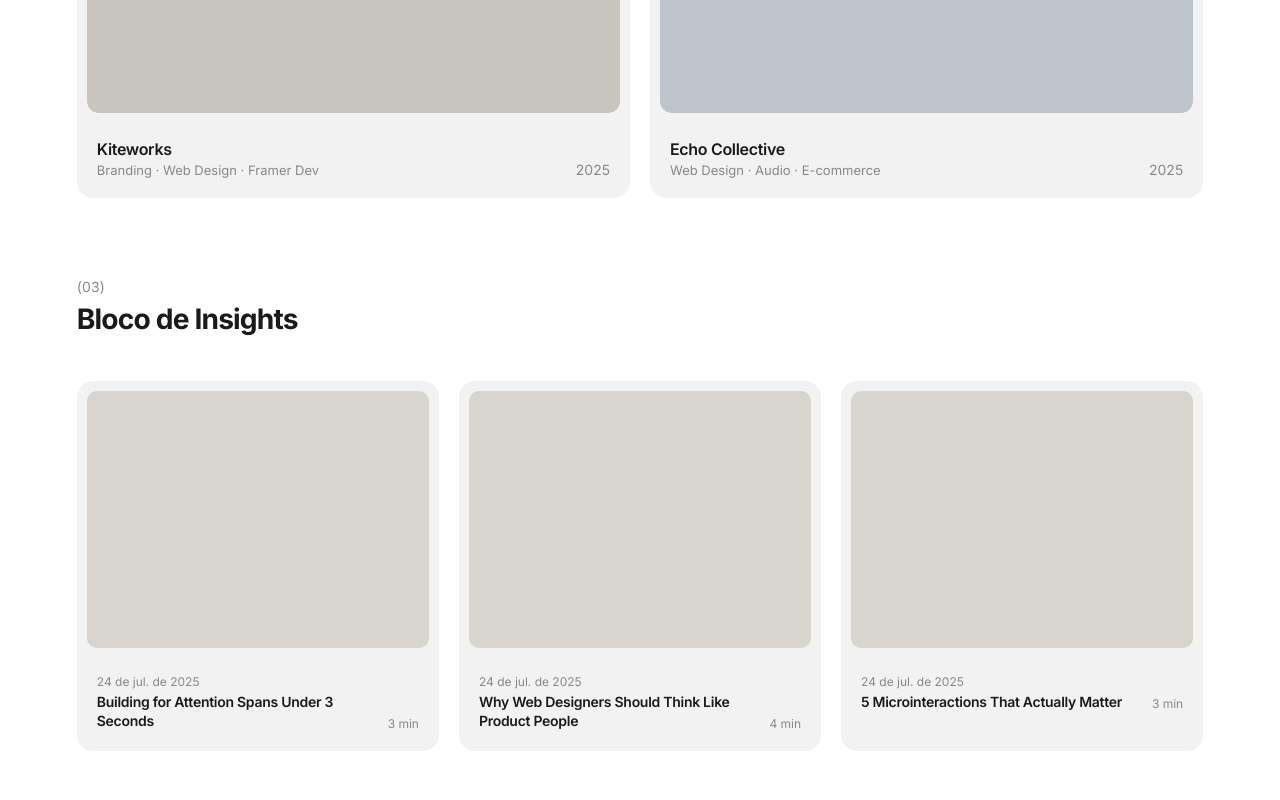
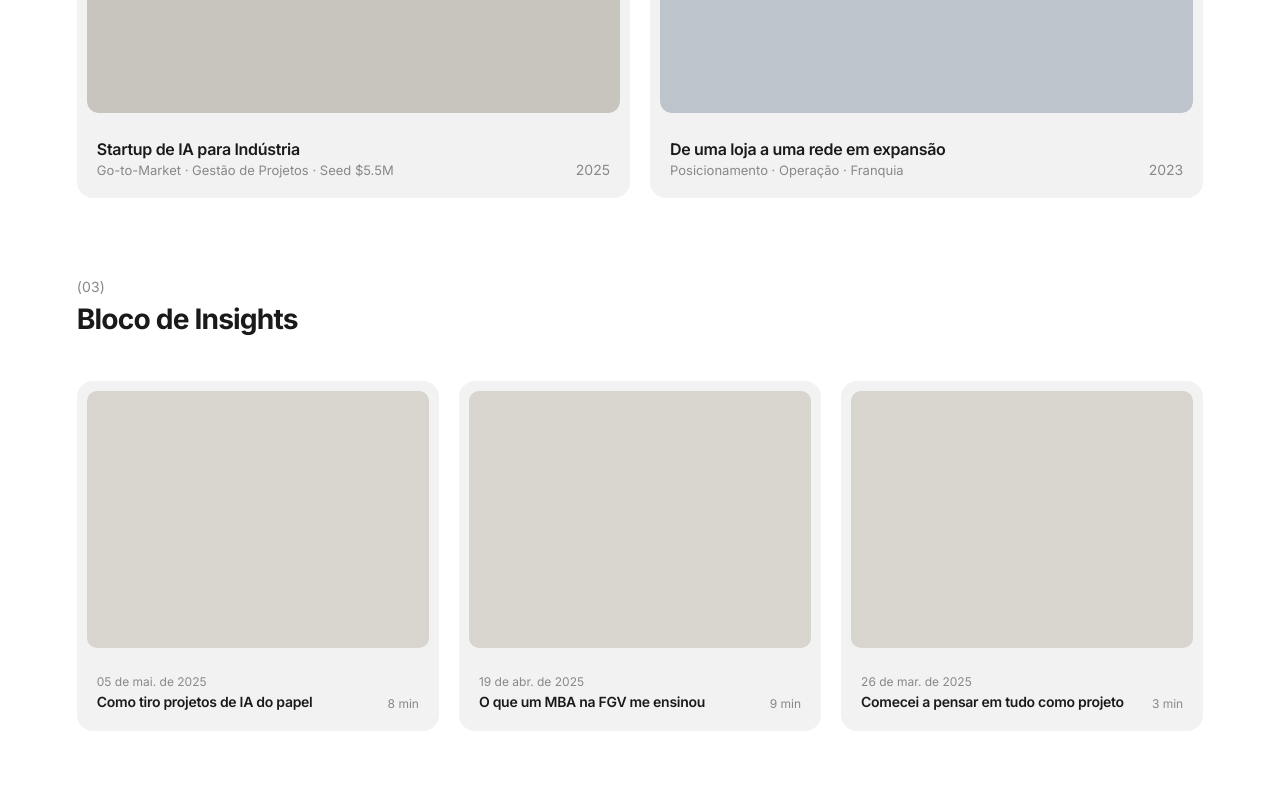
Before and after one commit to pedrobarbosa-br/personalwebsite, a plain HTML site: page index.html in a window 1280 px wide. Shown: the part 1340-2140 px from the top of the page. Drawn offline with Linux system fonts and the light colour scheme.

Commit message:
Add files via upload

```diff
--- a/index.html
+++ b/index.html
@@ -437,7 +437,7 @@
     }
     .carousel-track {
       display: flex;
-      gap: 16px;
+      gap: 24px;
       width: max-content;
       animation: carouselScroll 70s linear infinite;
       cursor: default;
@@ -450,8 +450,8 @@
       100% { transform: translateX(-50%); }
     }
     .carousel-slide {
-      width: 220px;
-      height: 390px;
+      width: 330px;
+      height: 585px;
       border-radius: 14px;
       overflow: hidden;
       flex-shrink: 0;
@@ -789,7 +789,7 @@
   <!-- HERO -->
   <section id="hero">
     <div class="hero-bio">
-      Gerente de Projetos de IA, Ex-IBM com MBA na FGV. Founding Team de Startup de IA adquirida por +USD5M. Compartilhando minha jornada empreendedora 🇧🇷
+      Gerente de Projetos de IA, Ex-IBM com MBA na FGV. Founding Team de Startup de IA adquirida por +USD5M. Construindo, aprendendo e curtindo o processo 🇧🇷
     </div>
     <div class="hero-name">Pedro Barbosa</div>
     <div class="hero-footer">
@@ -817,8 +817,8 @@
         </div>
         <div class="sw-card-footer">
           <div class="sw-card-info">
-            <span class="sw-card-name">Kiteworks</span>
-            <span class="sw-card-type">Branding · Web Design · Framer Dev</span>
+            <span class="sw-card-name">Startup de IA para Indústria</span>
+            <span class="sw-card-type">Go-to-Market · Gestão de Projetos · Seed $5.5M</span>
           </div>
           <span class="sw-card-year">2025</span>
         </div>
@@ -829,10 +829,10 @@
         </div>
         <div class="sw-card-footer">
           <div class="sw-card-info">
-            <span class="sw-card-name">Echo Collective</span>
-            <span class="sw-card-type">Web Design · Audio · E-commerce</span>
+            <span class="sw-card-name">De uma loja a uma rede em expansão</span>
+            <span class="sw-card-type">Posicionamento · Operação · Franquia</span>
           </div>
-          <span class="sw-card-year">2025</span>
+          <span class="sw-card-year">2023</span>
         </div>
       </a>
     </div>
@@ -885,7 +885,7 @@
             <div class="project-row-img"><div class="ph ph-1"></div></div>
             <div class="project-meta">
               <span class="project-mobile-name">Kiteworks</span>
-              <div class="project-tags"><span>Branding</span><span>Web Design</span><span>Framer Dev</span></div>
+              <div class="project-tags"><span>Go-to-Market</span><span>Gestão de Projetos</span><span>Seed $5.5M</span></div>
             </div>
           </div>
         </div>
@@ -898,7 +898,7 @@
             <div class="project-row-img"><div class="ph ph-2"></div></div>
             <div class="project-meta">
               <span class="project-mobile-name">Echo Collective</span>
-              <div class="project-tags"><span>Web Design</span><span>Audio Embed</span><span>E-commerce</span></div>
+              <div class="project-tags"><span>Posicionamento</span><span>Operação</span><span>Franquia</span></div>
             </div>
           </div>
         </div>
@@ -923,10 +923,10 @@
         </div>
         <div class="blog-card-footer">
           <div class="blog-card-info">
-            <span class="blog-card-date">24 de jul. de 2025</span>
-            <span class="blog-title">Building for Attention Spans Under 3 Seconds</span>
+            <span class="blog-card-date">05 de mai. de 2025</span>
+            <span class="blog-title">Como tiro projetos de IA do papel</span>
           </div>
-          <span class="blog-read-time">3 min</span>
+          <span class="blog-read-time">8 min</span>
         </div>
       </a>
 
@@ -936,10 +936,10 @@
         </div>
         <div class="blog-card-footer">
           <div class="blog-card-info">
-            <span class="blog-card-date">24 de jul. de 2025</span>
-            <span class="blog-title">Why Web Designers Should Think Like Product People</span>
+            <span class="blog-card-date">19 de abr. de 2025</span>
+            <span class="blog-title">O que um MBA na FGV me ensinou</span>
           </div>
-          <span class="blog-read-time">4 min</span>
+          <span class="blog-read-time">9 min</span>
         </div>
       </a>
 
@@ -949,8 +949,8 @@
         </div>
         <div class="blog-card-footer">
           <div class="blog-card-info">
-            <span class="blog-card-date">24 de jul. de 2025</span>
-            <span class="blog-title">5 Microinteractions That Actually Matter</span>
+            <span class="blog-card-date">26 de mar. de 2025</span>
+            <span class="blog-title">Comecei a pensar em tudo como projeto</span>
           </div>
           <span class="blog-read-time">3 min</span>
         </div>
```
